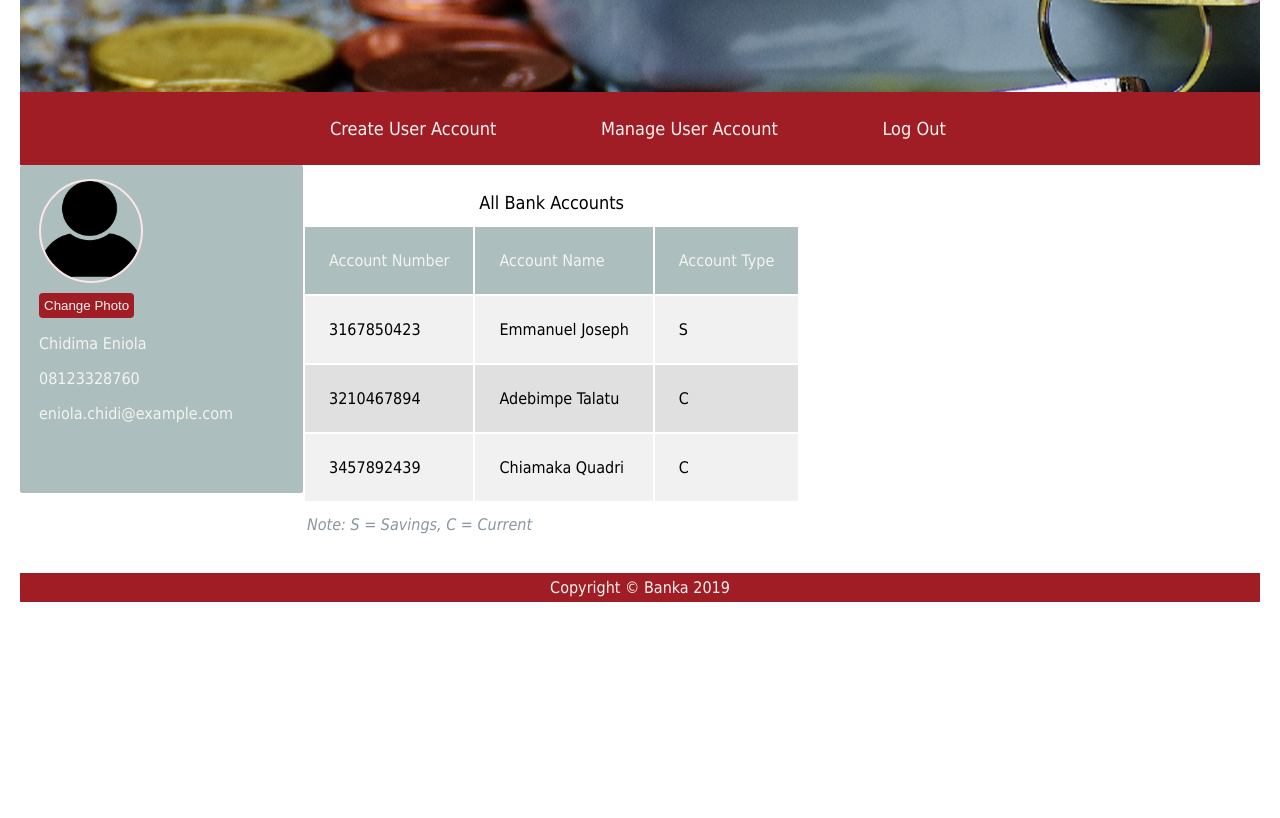
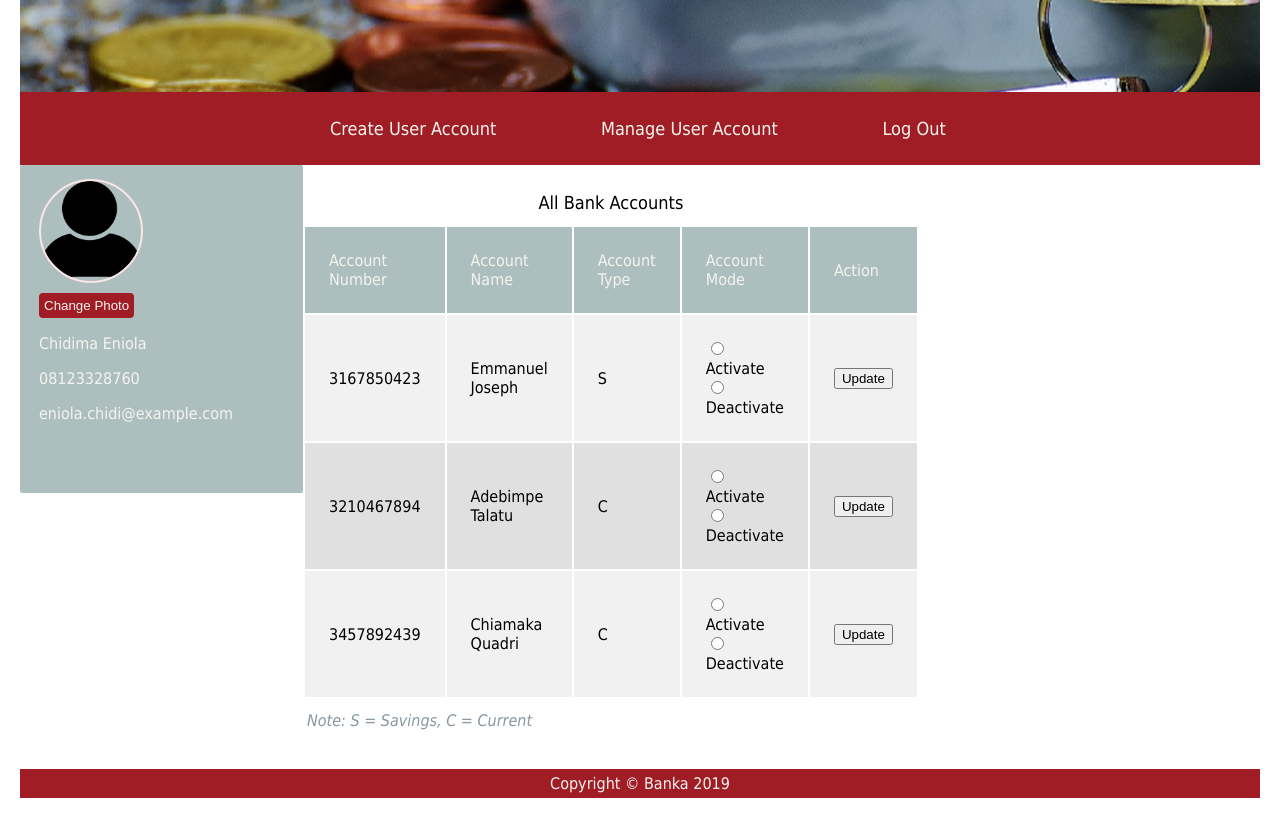
Before and after one commit to Hadeneekeh/Banka, a plain HTML site: page UI/manage-account.html in a window 1280 px wide. Shown: the part 88-906 px from the top of the page. Before the commit the page ends 800 px from the top, so only its background shows below. Drawn offline with Linux system fonts and the light colour scheme.

Commit message:
[Feature 164702101] have the  option to activate or deactivate account

```diff
--- a/UI/manage-account.html
+++ b/UI/manage-account.html
@@ -43,6 +43,8 @@
                             <th>Account Number</th>
                             <th>Account Name</th>
                             <th>Account Type</th>
+                            <th>Account Mode</th>
+                            <th>Action</th>
 
                         </tr>
                     </thead>
@@ -58,17 +60,40 @@
                             <td>3167850423</td>
                             <td>Emmanuel Joseph</td>
                             <td>S</td>
-
+                            <td>
+                                <form action="">
+                                <input type="radio" name="acctMode" id="activate">Activate
+                                <br>
+                                <input type="radio" name="acctMode" id="deactivate">Deactivate
+                                </form>
+                            </td>
+                            <td><button>Update</button></td>
                         </tr>
                         <tr>
                             <td>3210467894</td>
                             <td>Adebimpe Talatu</td>
                             <td>C</td>
+                            <td>
+                                <form action="">
+                                <input type="radio" name="acctMode" id="activate">Activate
+                                <br>
+                                <input type="radio" name="acctMode" id="deactivate">Deactivate
+                                </form>
+                            </td>
+                            <td><button>Update</button></td>
                         </tr>
                         <tr>
                             <td>3457892439</td>
                             <td>Chiamaka Quadri</td>
                             <td>C</td>
+                            <td>
+                                <form action="">
+                                <input type="radio" name="acctMode" id="activate">Activate
+                                <br>
+                                <input type="radio" name="acctMode" id="deactivate">Deactivate
+                                </form>
+                            </td>
+                            <td><button>Update</button></td>
                         </tr>
                     </tbody>
                 </table>
```
